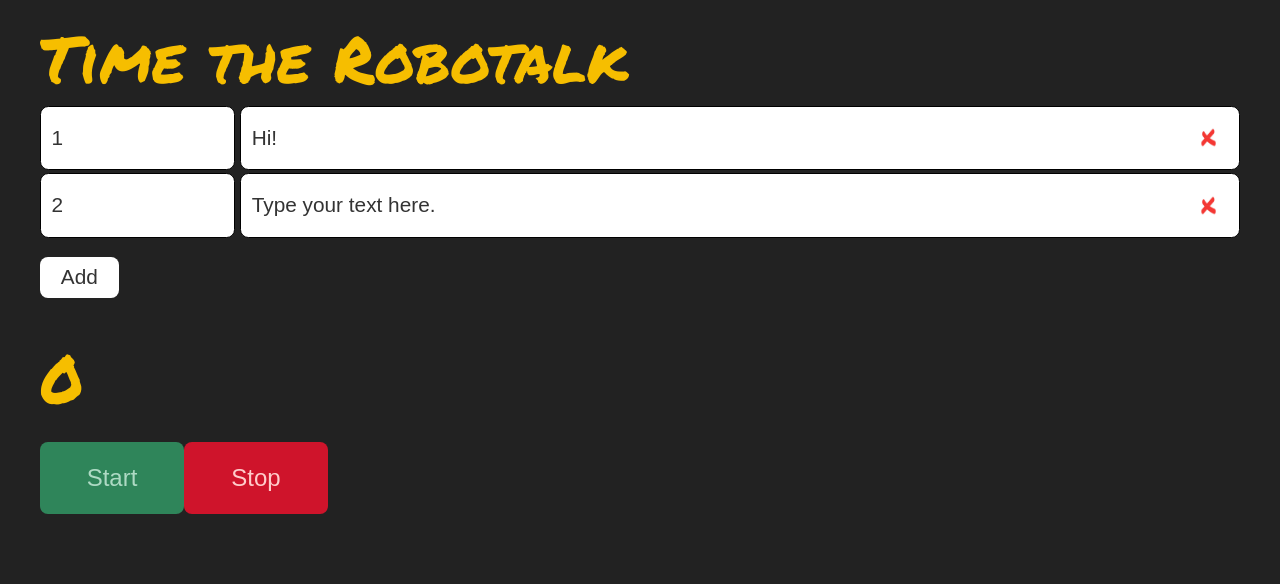
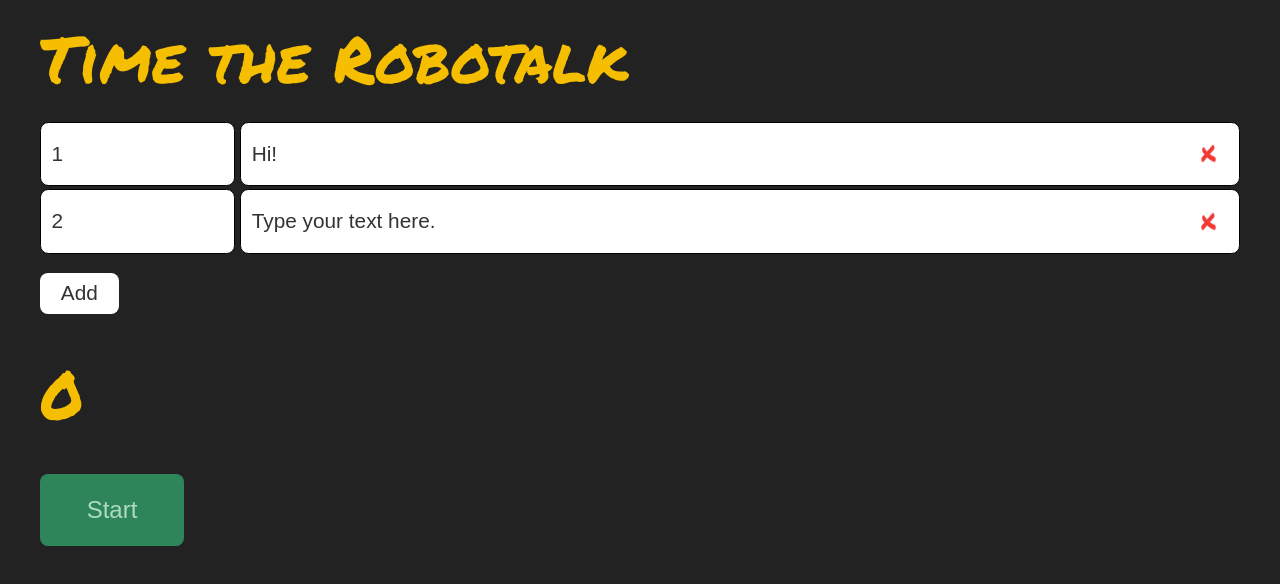
Before and after one commit to misztijanos/Robotalk, a React (Create React App) app: page / in a window 1280 px wide. Shown: the top 584 px of the page. Built offline with nearby package versions, Linux system fonts and the light colour scheme.

Commit message:
added timer (with react-timer-hook)

```diff
--- a/package.json
+++ b/package.json
@@ -9,6 +9,7 @@
     "react": "^17.0.1",
     "react-dom": "^17.0.1",
     "react-scripts": "4.0.3",
+    "react-timer-hook": "^2.0.7",
     "web-vitals": "^1.1.0"
   },
   "scripts": {
--- a/src/App.css
+++ b/src/App.css
@@ -35,7 +35,7 @@ button {
   font-family: "Permanent Marker", cursive;
   font-size: 4rem;
   color: var(--dark-yellow);
-  margin-bottom: 1rem;
+  margin-bottom: 2rem;
 }
 
 .phrase {
--- a/src/App.js
+++ b/src/App.js
@@ -1,12 +1,16 @@
 import { useState } from "react";
 import "./App.css";
 import Phrase from "./Phrase";
+import { useStopwatch } from "react-timer-hook";
 
 function App() {
   const [phrases, setPhrases] = useState([
     { time: 1, text: "Hi!" },
     { time: 2, text: "Type your text here." },
   ]);
+  const { seconds, isRunning, start, reset } = useStopwatch({
+    autoStart: false,
+  });
 
   function handleChange(index, e) {
     const newPhrases = [...phrases];
@@ -52,9 +56,16 @@ function App() {
         ))}
       </div>
       <button onClick={handleAdd}>Add</button>
-      <h1 className="timer">0</h1>
-      <button className="start">Start</button>
-      <button className="stop">Stop</button>
+      <h1 className="timer">{seconds}</h1>
+      {!isRunning ? (
+        <button className="start" onClick={start}>
+          Start
+        </button>
+      ) : (
+        <button className="stop" onClick={reset}>
+          Stop
+        </button>
+      )}
     </div>
   );
 }
```
Also changed, not shown: 1 other file (tests, documents, lock files or other folders).
